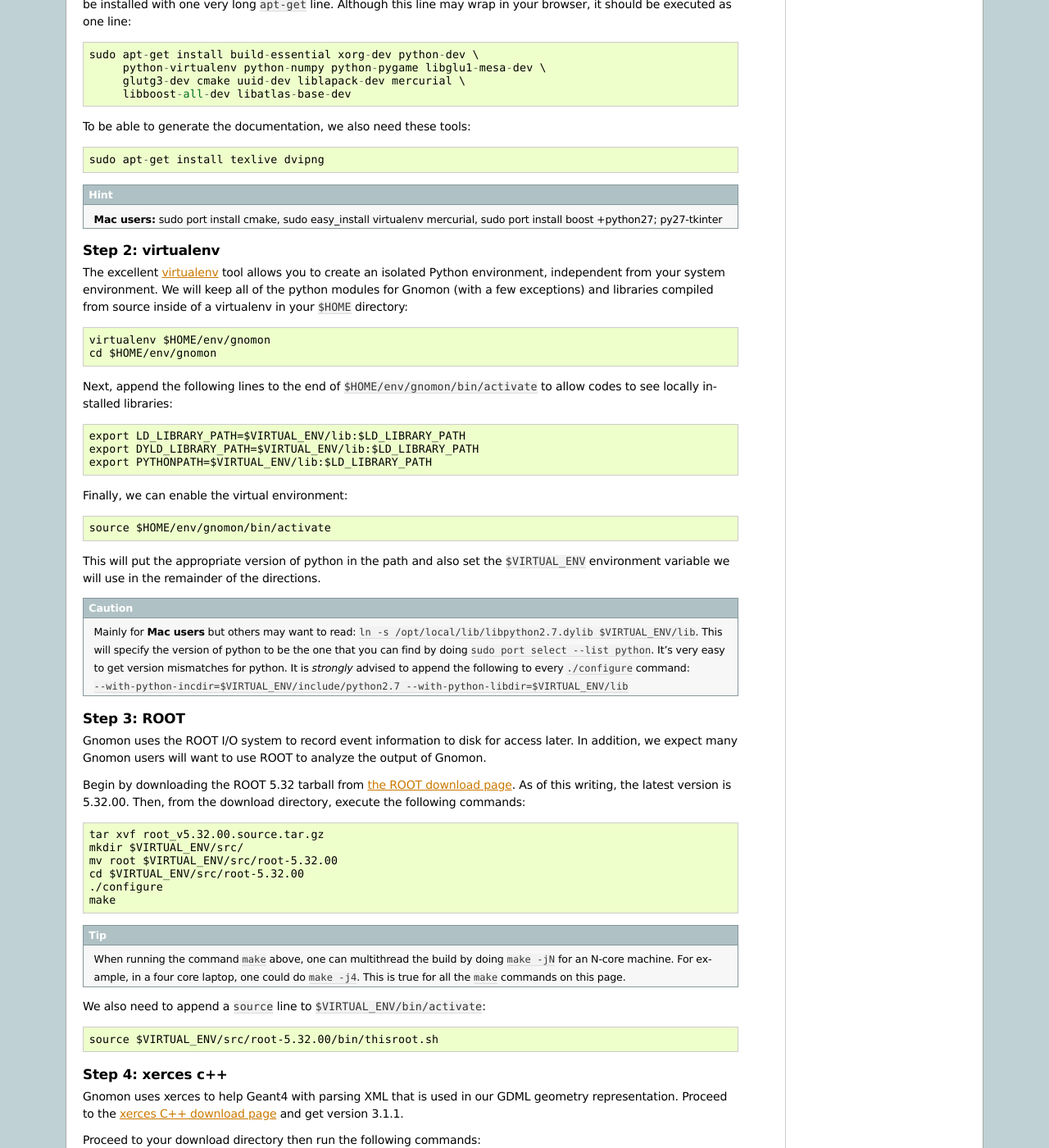
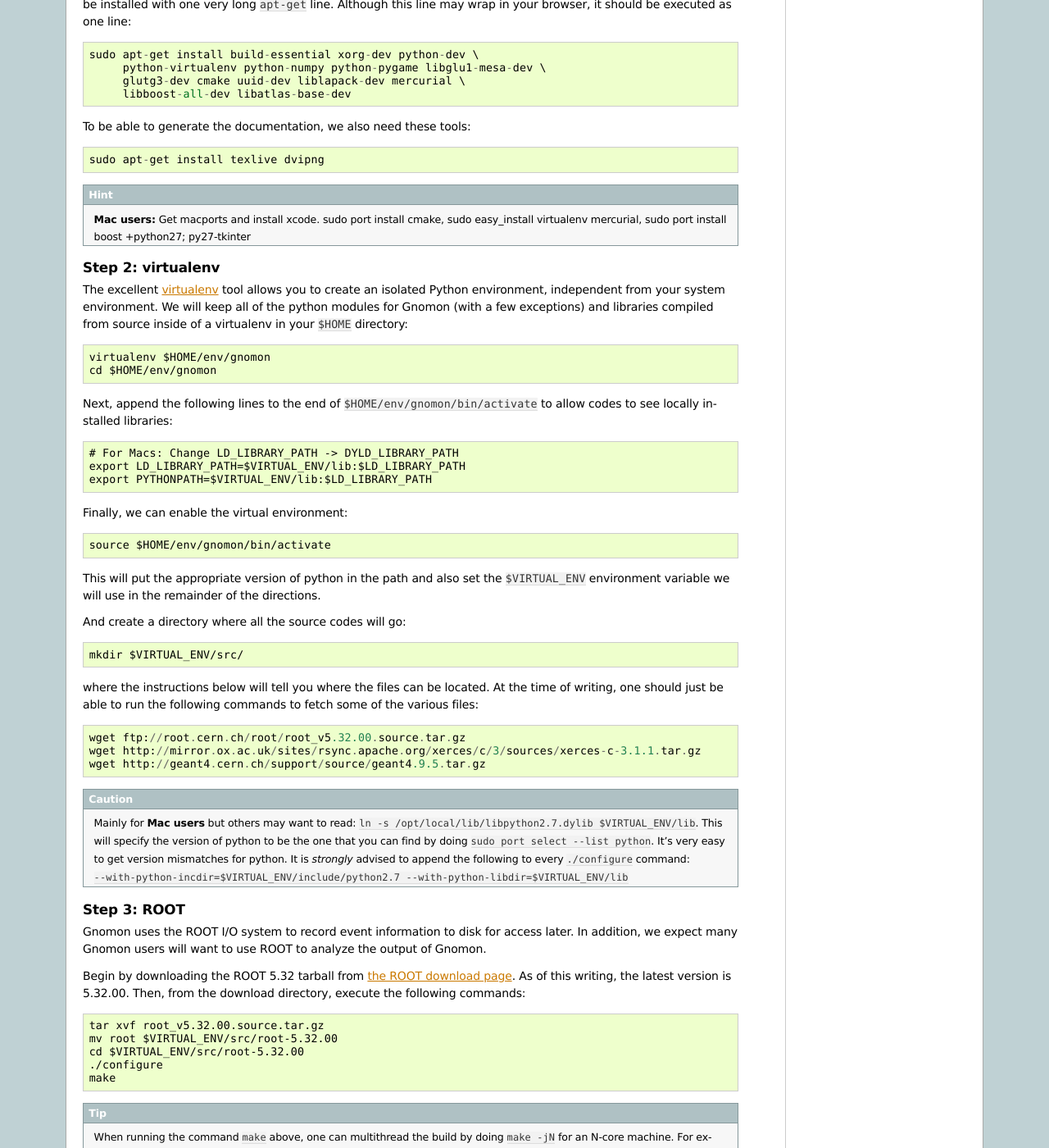
Before and after one commit to nuSTORM/gnomon, a Sphinx documentation site: the page built from doc/source/install.rst, in a window 1280 px wide and 1400 px high, scrolled down 807 px. Shown: the whole window at 82% size. Built offline with Sphinx 7.4.7, drawn with Linux system fonts in a browser that asks for light colours; some of the changed text lies outside the part shown.

Commit message:
fiddling with docs

```diff
--- a/doc/source/install.rst
+++ b/doc/source/install.rst
@@ -58,7 +58,7 @@ To be able to generate the documentation, we also need these tools::
 
   sudo apt-get install texlive dvipng
 
-.. hint:: **Mac users:** sudo port install cmake, sudo easy_install virtualenv mercurial, sudo port install boost +python27; py27-tkinter
+.. hint:: **Mac users:** Get macports and install xcode.  sudo port install cmake, sudo easy_install virtualenv mercurial, sudo port install boost +python27; py27-tkinter
 
 
 Step 2: virtualenv
@@ -76,10 +76,9 @@ inside of a virtualenv in your ``$HOME`` directory::
 Next, append the following lines to the end of
 ``$HOME/env/gnomon/bin/activate`` to allow codes to see locally installed libraries::
 
+  # For Macs: Change LD_LIBRARY_PATH -> DYLD_LIBRARY_PATH
   export LD_LIBRARY_PATH=$VIRTUAL_ENV/lib:$LD_LIBRARY_PATH
-  export DYLD_LIBRARY_PATH=$VIRTUAL_ENV/lib:$LD_LIBRARY_PATH
   export PYTHONPATH=$VIRTUAL_ENV/lib:$LD_LIBRARY_PATH
-
 
 Finally, we can enable the virtual environment::
 
@@ -88,6 +87,16 @@ Finally, we can enable the virtual environment::
 This will put the appropriate version of python in the path and also
 set the ``$VIRTUAL_ENV`` environment variable we will use in the
 remainder of the directions.
+
+And create a directory where all the source codes will go::
+
+  mkdir $VIRTUAL_ENV/src/
+
+where the instructions below will tell you where the files can be located.  At the time of writing, one should just be able to run the following commands to fetch some of the various files::
+
+   wget ftp://root.cern.ch/root/root_v5.32.00.source.tar.gz
+   wget http://mirror.ox.ac.uk/sites/rsync.apache.org/xerces/c/3/sources/xerces-c-3.1.1.tar.gz
+   wget http://geant4.cern.ch/support/source/geant4.9.5.tar.gz
 
 .. caution:: Mainly for **Mac users** but others may want to read:  ``ln -s /opt/local/lib/libpython2.7.dylib $VIRTUAL_ENV/lib``.  This will specify the version of python to be the one that you can find by doing ``sudo port select --list python``.  It's very easy to get version mismatches for python.  It is *strongly* advised to append the following to every ``./configure`` command: ``--with-python-incdir=$VIRTUAL_ENV/include/python2.7 --with-python-libdir=$VIRTUAL_ENV/lib``
 
@@ -104,7 +113,6 @@ As of this writing, the latest version is 5.32.00.  Then, from the
 download directory, execute the following commands::
 
   tar xvf root_v5.32.00.source.tar.gz
-  mkdir $VIRTUAL_ENV/src/
   mv root $VIRTUAL_ENV/src/root-5.32.00
   cd $VIRTUAL_ENV/src/root-5.32.00
   ./configure
@@ -133,7 +141,7 @@ Proceed to your download directory then run the following commands::
   make install
 
 
-.. hint:: **Mac users:** then xerces gets confused about the architecture.  It may be necessary to append ``CFLAGS="-arch x86_64" CXXFLAGS="-arch x86_64"`` to the configure command.
+.. hint:: **Mac users:** xerces gets confused about the architecture.  It may be necessary to append ``CFLAGS="-arch x86_64" CXXFLAGS="-arch x86_64"`` to the configure command.  Please check the output of `./configure` to make sure that it agrees with the output of `uname -m`.
 
 
 
```
